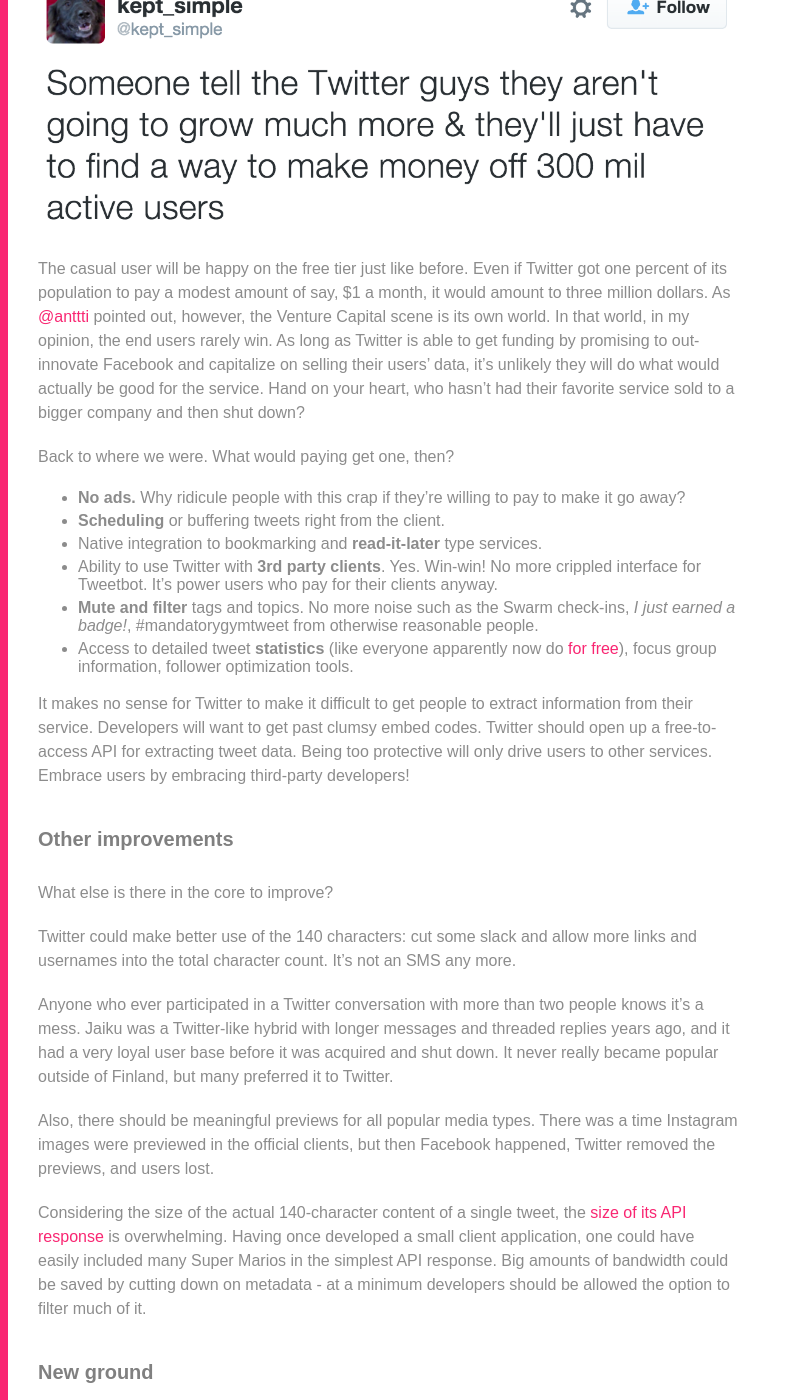
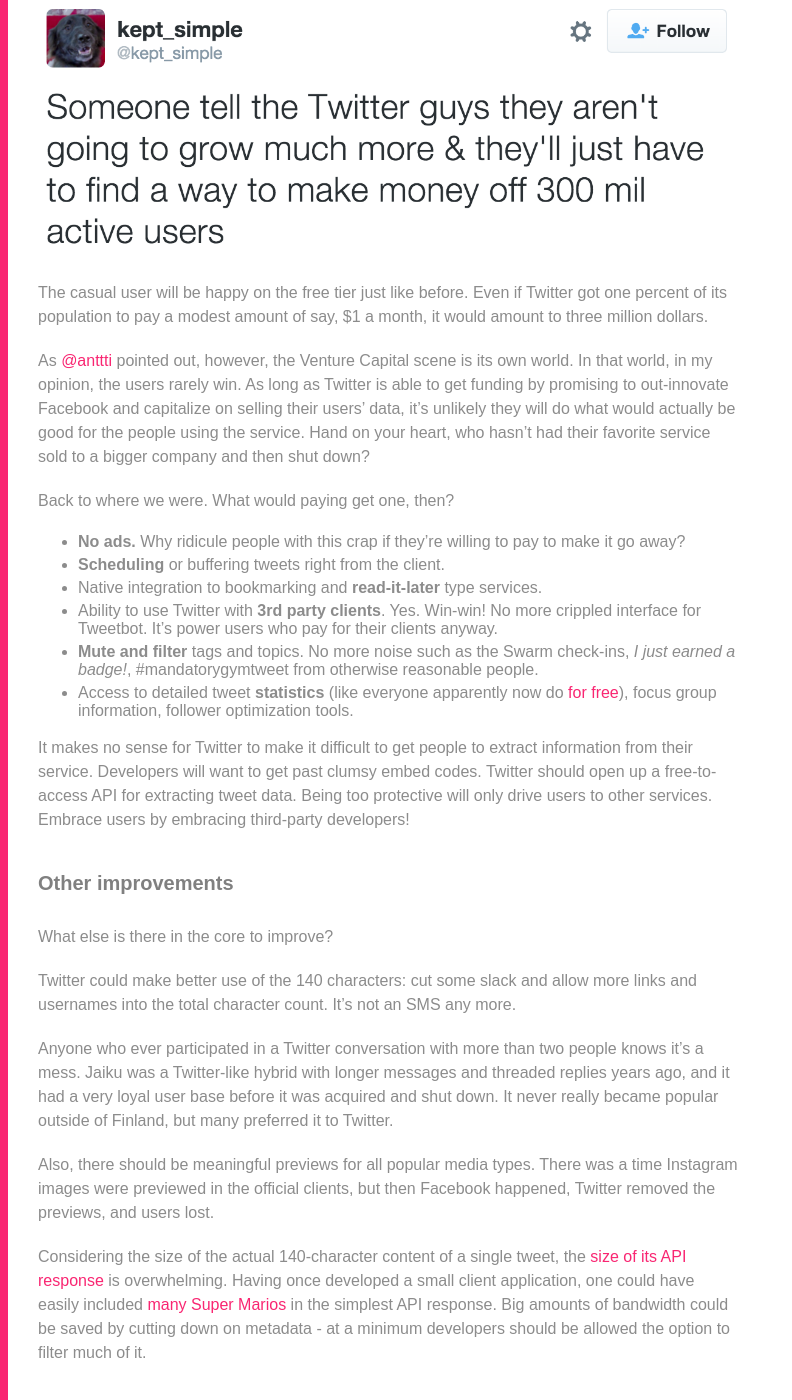
Before and after one commit to mieky/mieky.github.io, a Jekyll site: the page built from _posts/2016-01-06-pay-attention-twitter.md, in a window 1280 px wide and 1400 px high, scrolled down 2079 px. Shown: the whole window, without its empty margins (0-792 px from the left). Built offline with Jekyll 4.4.1, drawn with Linux system fonts in a browser that asks for light colours; Markdown is read by kramdown in place of the engine named in the settings; part of the change alters nothing that is shown; some of the changed text lies outside the part shown.

Commit message:
Mention Super Mario

```diff
--- a/_posts/2016-01-06-pay-attention-twitter.md
+++ b/_posts/2016-01-06-pay-attention-twitter.md
@@ -20,11 +20,11 @@ Twitter's CEO Jack Dorsey weighed in tongue-in-cheek - *with an image embedded i
 
 I have been an active Twitter user since 2008. Had I known back then it will still be relevant ten years into the future, <a href="https://twitter.com/mieky/status/947951002">my first tweet</a> might have been wittier. TweetDeck served me fine for a time, but at some point Twitter suffered what I consider a horrible brain-fart and turned downright hostile towards external client developers. I've stuck with the official Twitter clients thereafter.
 
-A month ago I got fed up with ads on my timeline, like this:
+A month ago I got fed up with ads on my timeline. They are like this:
 
 <img src="/images/twitter-xamarin-tweet.jpg" alt="" />
 
-... and some stupid mobile game with In-App Purchases I'm never going to try, and then another, and another. I lost count...
+... or some stupid mobile game with In-App Purchases that's a clone of another with the same gameplay and graphics I'm never going to try, and then another, and another. At some point I lost count...
 
 ... and bought the new version of Tweetbot. It's a great client with some nifty UI tricks and features, including not showing any ads like the official client does! I tried my best to get by, but somehow I just felt not in control. It's hard to pinpoint, but the level of awareness one gets from the official client in terms of how people react to your tweets is superior. I don't blame the authors, as they are forced to work with a crippled-down version of the Twitter API.
 
@@ -40,7 +40,9 @@ This tweet sums it up with extraordinary finesse:
 
 <a href="https://twitter.com/kept_simple/status/684423616793034760"><img src="/images/twitter-well-put.png" /></a>
 
-The casual user will be happy on the free tier just like before. Even if Twitter got one percent of its population to pay a modest amount of say, $1 a month, it would amount to three million dollars. As <a href="https://twitter.com/anttti">@anttti</a> pointed out, however, the Venture Capital scene is its own world. In that world, in my opinion, the end users rarely win. As long as Twitter is able to get funding by promising to out-innovate Facebook and capitalize on selling their users' data, it's unlikely they will do what would actually be good for the service. Hand on your heart, who hasn't had their favorite service sold to a bigger company and then shut down?
+The casual user will be happy on the free tier just like before. Even if Twitter got one percent of its population to pay a modest amount of say, $1 a month, it would amount to three million dollars.
+
+As <a href="https://twitter.com/anttti">@anttti</a> pointed out, however, the Venture Capital scene is its own world. In that world, in my opinion, the users rarely win. As long as Twitter is able to get funding by promising to out-innovate Facebook and capitalize on selling their users' data, it's unlikely they will do what would actually be good for the people using the service. Hand on your heart, who hasn't had their favorite service sold to a bigger company and then shut down?
 
 Back to where we were. What would paying get one, then?
 
@@ -49,7 +51,7 @@ Back to where we were. What would paying get one, then?
 - Native integration to bookmarking and **read-it-later** type services.
 - Ability to use Twitter with **3rd party clients**. Yes. Win-win! No more crippled interface for Tweetbot. It's power users who pay for their clients anyway.
 - **Mute and filter** tags and topics. No more noise such as the Swarm check-ins, *I just earned a badge!*, #mandatorygymtweet from otherwise reasonable people.
-- Access to detailed tweet **statistics** (like everyone apparently now do <a href="https://analytics.twitter.com/user/mieky/home">for free</a>), focus group information, follower optimization tools.
+- Access to detailed tweet **statistics** (like everyone apparently now do <a href="https://analytics.twitter.com/">for free</a>), focus group information, follower optimization tools.
 
 It makes no sense for Twitter to make it difficult to get people to extract information from their service. Developers will want to get past clumsy embed codes. Twitter should open up a free-to-access API for extracting tweet data. Being too protective will only drive users to other services. Embrace users by embracing third-party developers!
 
@@ -63,7 +65,7 @@ Anyone who ever participated in a Twitter conversation with more than two people
 
 Also, there should be meaningful previews for all popular media types. There was a time Instagram images were previewed in the official clients, but then Facebook happened, Twitter removed the previews, and users lost.
 
-Considering the size of the actual 140-character content of a single tweet, the <a href="https://dev.twitter.com/overview/api/tweets">size of its API response</a> is overwhelming. Having once developed a small client application, one could have easily included many Super Marios in the simplest API response. Big amounts of bandwidth could be saved by cutting down on metadata - at a minimum developers should be allowed the option to filter much of it.
+Considering the size of the actual 140-character content of a single tweet, the <a href="https://dev.twitter.com/overview/api/tweets">size of its API response</a> is overwhelming. Having once developed a small client application, one could have easily included <a href="http://i.imgur.com/3TtTwrU.jpg">many Super Marios</a> in the simplest API response. Big amounts of bandwidth could be saved by cutting down on metadata - at a minimum developers should be allowed the option to filter much of it.
 
 ### New ground
 
```
